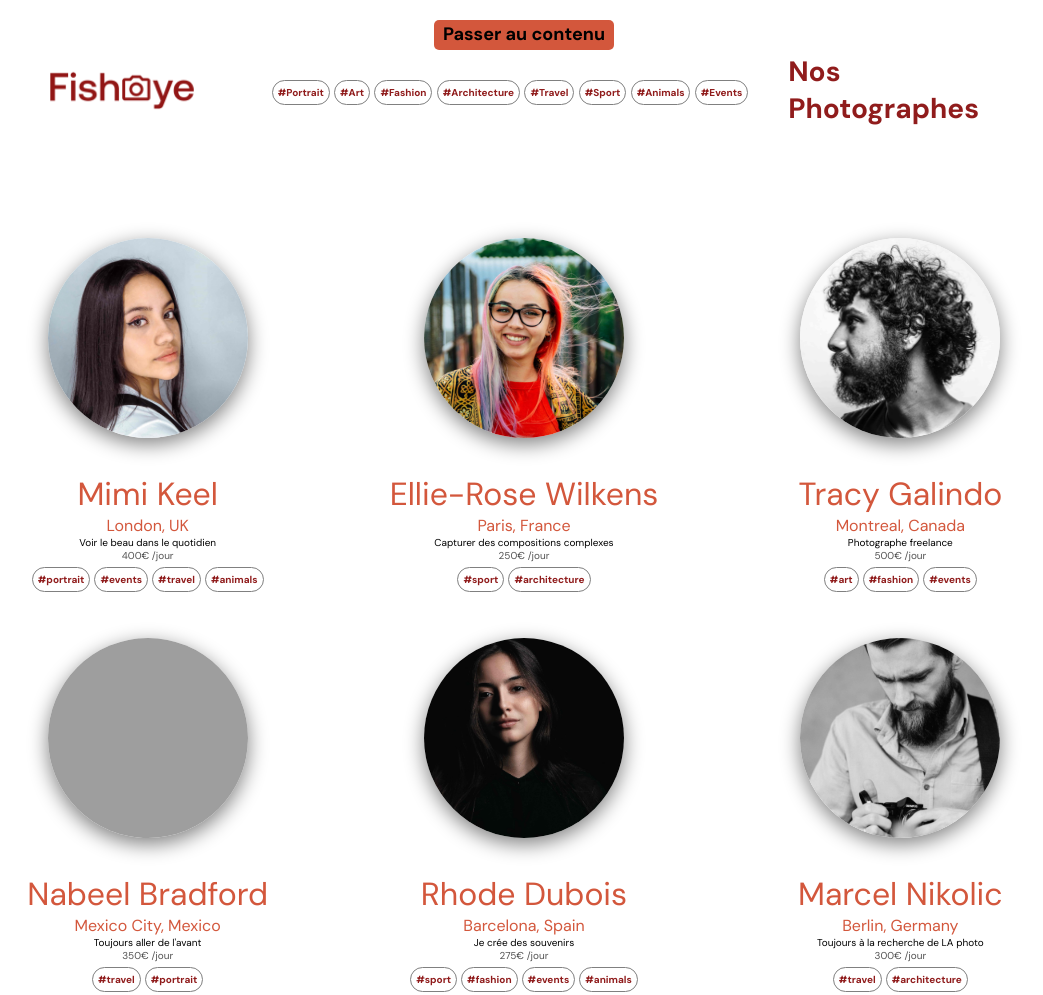
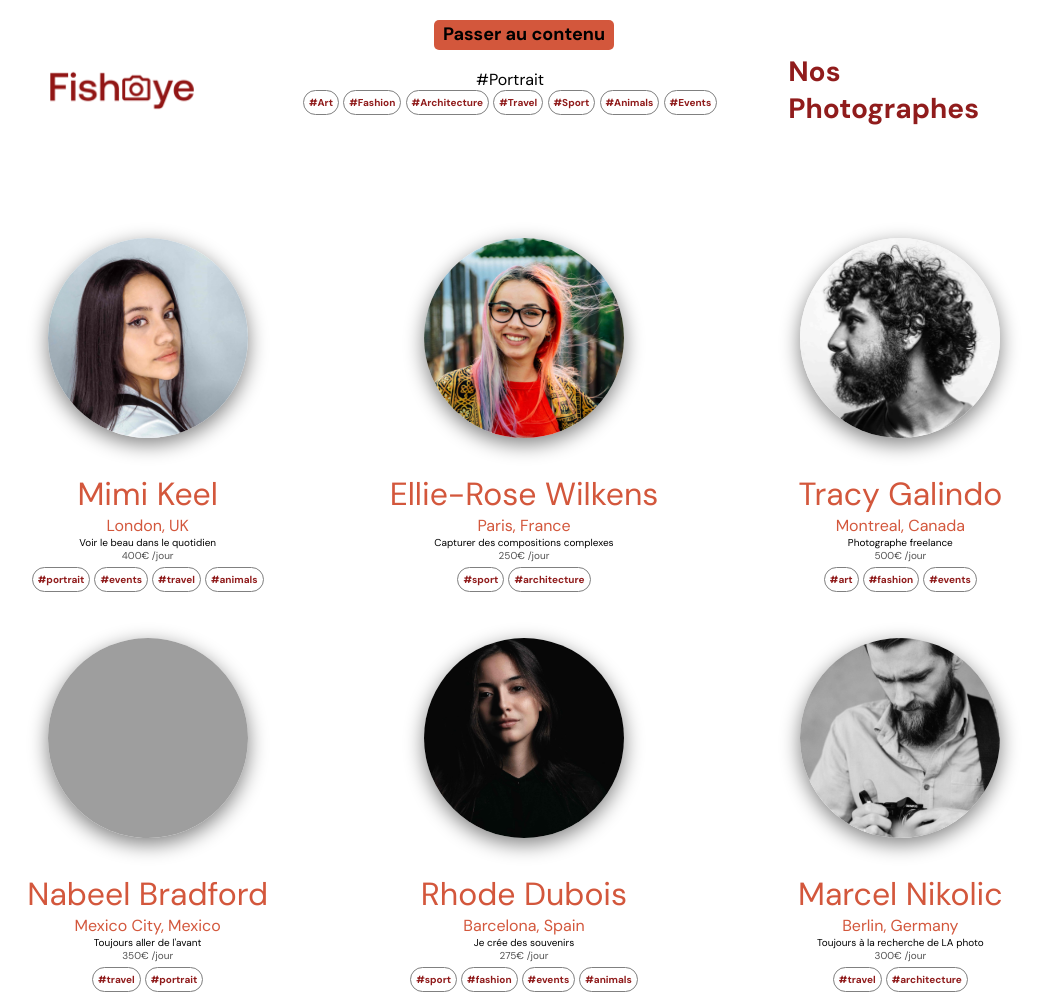
Before and after one commit to Aimen-dev/TalbiAimen_6_11102021, a plain HTML site: page index.html in a window 1280 px wide. Shown: the whole page, without its empty margins (116-1159 px from the left). Drawn offline with Linux system fonts and the light colour scheme; grey boxes are pictures that could not be loaded; a web font is replaced by a local one.

Commit message:
modif span to div

```diff
--- a/index.html
+++ b/index.html
@@ -26,7 +26,7 @@
         <a href="index.html"><img src="photos/logo-fisheye.png" alt="logo de fishEye"  aria-label="retour sur page accueil"/></a>
 
         <div id="filtres">
-            <span id="filtre-portrait" data-filter="portrait" tabindex="3" aria-label="cliquez pour filtrer les photographes faisant du portrait">#Portrait</span>
+            <div id="filtre-portrait" data-filter="portrait" tabindex="3" aria-label="cliquez pour filtrer les photographes faisant du portrait">#Portrait</div>
             <span id="filtre-art" data-filter="art" tabindex="4" aria-label="cliquez pour filtrer les photographes faisant de l'art">#Art</span>
             <span id="filtre-fashion" data-filter="fashion" tabindex="5" aria-label="cliquez pour filtrer les photographes faisant du fashion"> #Fashion</span>
             <span id="filtre-architecture" data-filter="architecture" tabindex="6" aria-label="cliquez pour filtrer les photographes faisant de l'architecture">        #Architecture</span>
```
